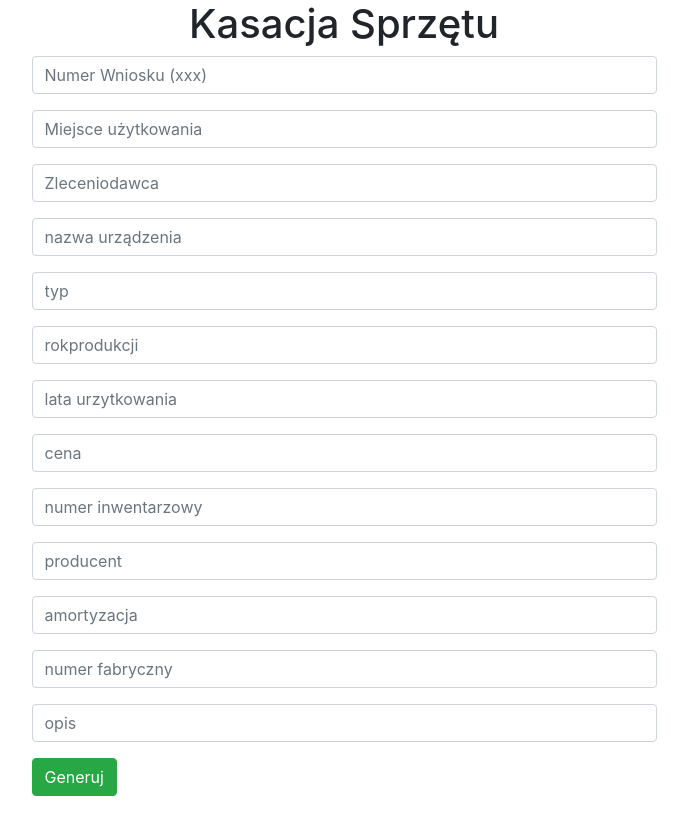
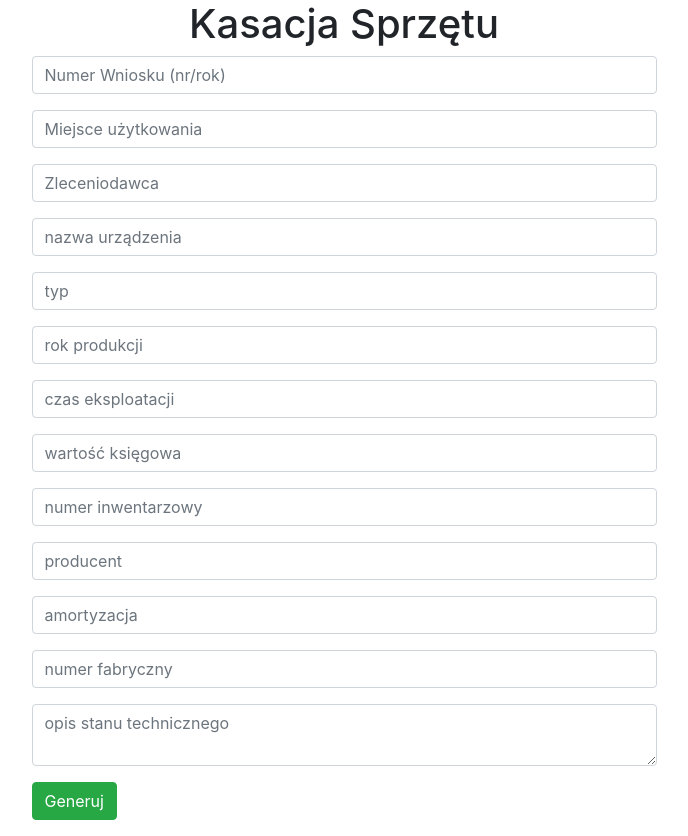
Before and after one commit to MateuszWawro/orzeczenieTechniczneApp, a Flask app: page /form in a window 1280 px wide. Shown: the whole page, without its empty margins (296-984 px from the left). Before the commit the page ends 796 px from the top, so only its background shows below. Run offline with Flask 2, Linux system fonts and the light colour scheme; some libraries are stand-ins or nearby versions.

Commit message:
kosmetyka formularz i uspójninie nazw plików

```diff
--- a/app/forms.py
+++ b/app/forms.py
@@ -1,5 +1,5 @@
 from flask_wtf import FlaskForm
-from wtforms import StringField, SubmitField, IntegerField, FloatField, PasswordField, validators, DecimalField
+from wtforms import StringField, SubmitField, IntegerField, FloatField, PasswordField, validators, DecimalField, TextAreaField
 
 #klasa formularza
 class NewPredicate (FlaskForm):
@@ -15,5 +15,5 @@ class NewPredicate (FlaskForm):
     producent = StringField('Producent',[validators.DataRequired()])
     amortyzacja = StringField('Amortyzacja',[validators.DataRequired()])
     num_fab = StringField('Numer Fabryczny')
-    opis = StringField('Opis Stanu Technicznego',[validators.DataRequired()])
+    opis = TextAreaField('Opis Stanu Technicznego',[validators.DataRequired()])
     generate = SubmitField('Generuj')
--- a/app/templates/formularz.html
+++ b/app/templates/formularz.html
@@ -19,19 +19,19 @@
                 </center>
             </h1>
         </div>
-        <div class = "form-group"> {{form.numer_wniosku(placeholder='Numer Wniosku (xxx)', class="form-control")}}</div>
+        <div class = "form-group"> {{form.numer_wniosku(placeholder='Numer Wniosku (nr/rok)', class="form-control")}}</div>
         <div class = "form-group"> {{form.komorka(placeholder="Miejsce użytkowania", class="form-control")}}</div>
         <div class = "form-group"> {{form.kom_orz(placeholder="Zleceniodawca", class="form-control")}}</div>
         <div class = "form-group"> {{form.nazwa_urz(placeholder="nazwa urządzenia", class="form-control")}}</div>
         <div class = "form-group"> {{form.typ(placeholder="typ", class="form-control")}}</div>
-        <div class = "form-group"> {{form.rok(placeholder="rokprodukcji", class="form-control")}}</div>
-        <div class = "form-group"> {{form.lata(placeholder="lata urzytkowania", class="form-control")}}</div>
-        <div class = "form-group"> {{form.cena(placeholder="cena", class="form-control")}}</div>
+        <div class = "form-group"> {{form.rok(placeholder="rok produkcji", class="form-control")}}</div>
+        <div class = "form-group"> {{form.lata(placeholder="czas eksploatacji", class="form-control")}}</div>
+        <div class = "form-group"> {{form.cena(placeholder="wartość księgowa", class="form-control")}}</div>
         <div class = "form-group"> {{form.num_inw(placeholder="numer inwentarzowy", class="form-control")}}</div>
         <div class = "form-group"> {{form.producent(placeholder="producent", class="form-control")}}</div>
         <div class = "form-group"> {{form.amortyzacja(placeholder="amortyzacja", class="form-control")}}</div>
         <div class = "form-group"> {{form.num_fab(placeholder="numer fabryczny", class="form-control")}}</div>
-        <div class = "form-group"> {{form.opis(placeholder="opis", class="form-control")}}</div>
+        <div class = "form-group"> {{form.opis(placeholder="opis stanu technicznego", class="form-control")}}</div>
         <div class = "form-group"> {{form.generate(class="btn btn-success")}}</div>
     </form>
 </div>
--- a/app/views.py
+++ b/app/views.py
@@ -1,7 +1,7 @@
 from flask import render_template, flash, url_for, request, redirect
 from .forms import NewPredicate
 from app import app
-from .pdf import create_report
+from .report_generate import create_report
 
 
 
```
Also changed, not shown: app/report_generate.py (renamed from app/pdf.py, +6 -5 lines), 1 other file.
